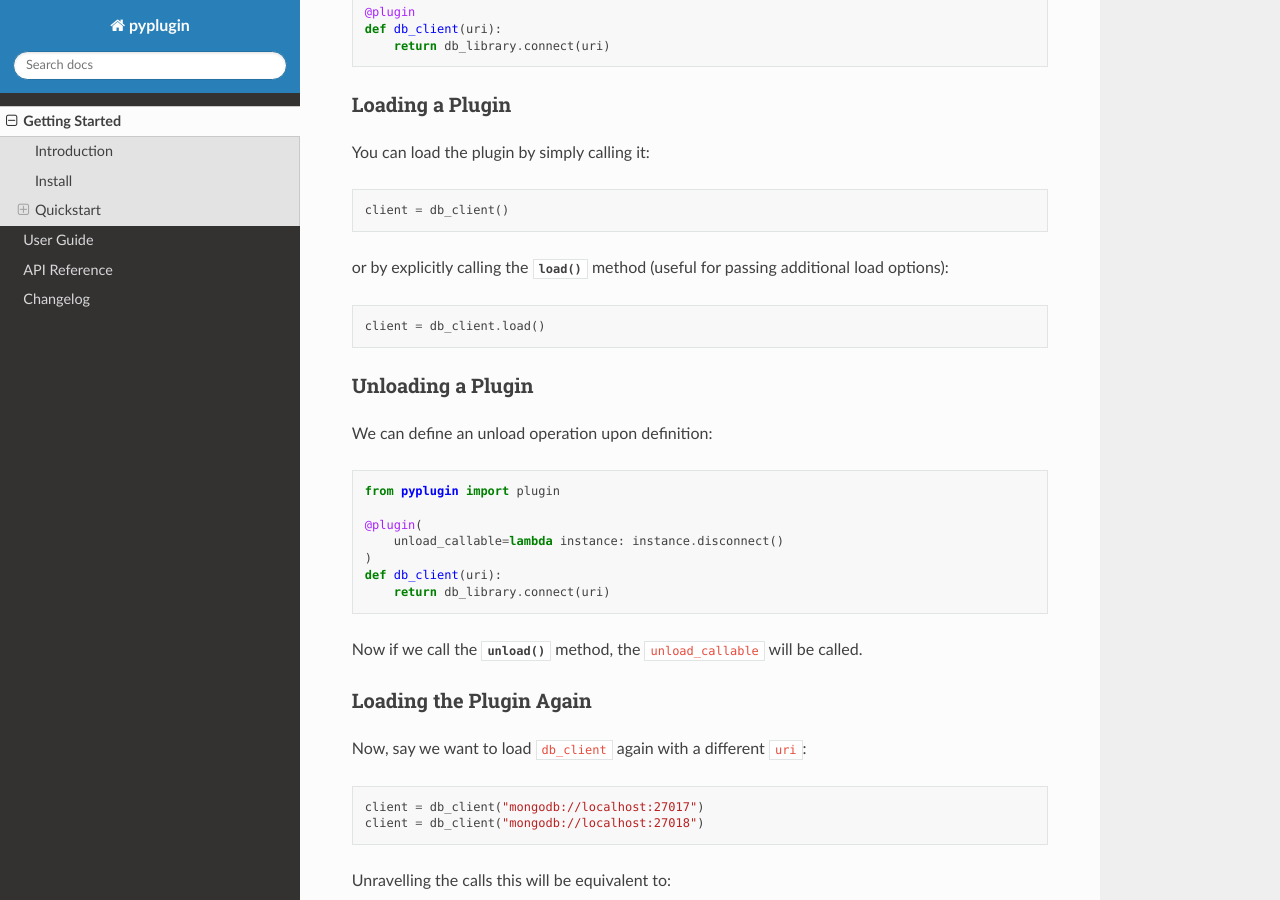
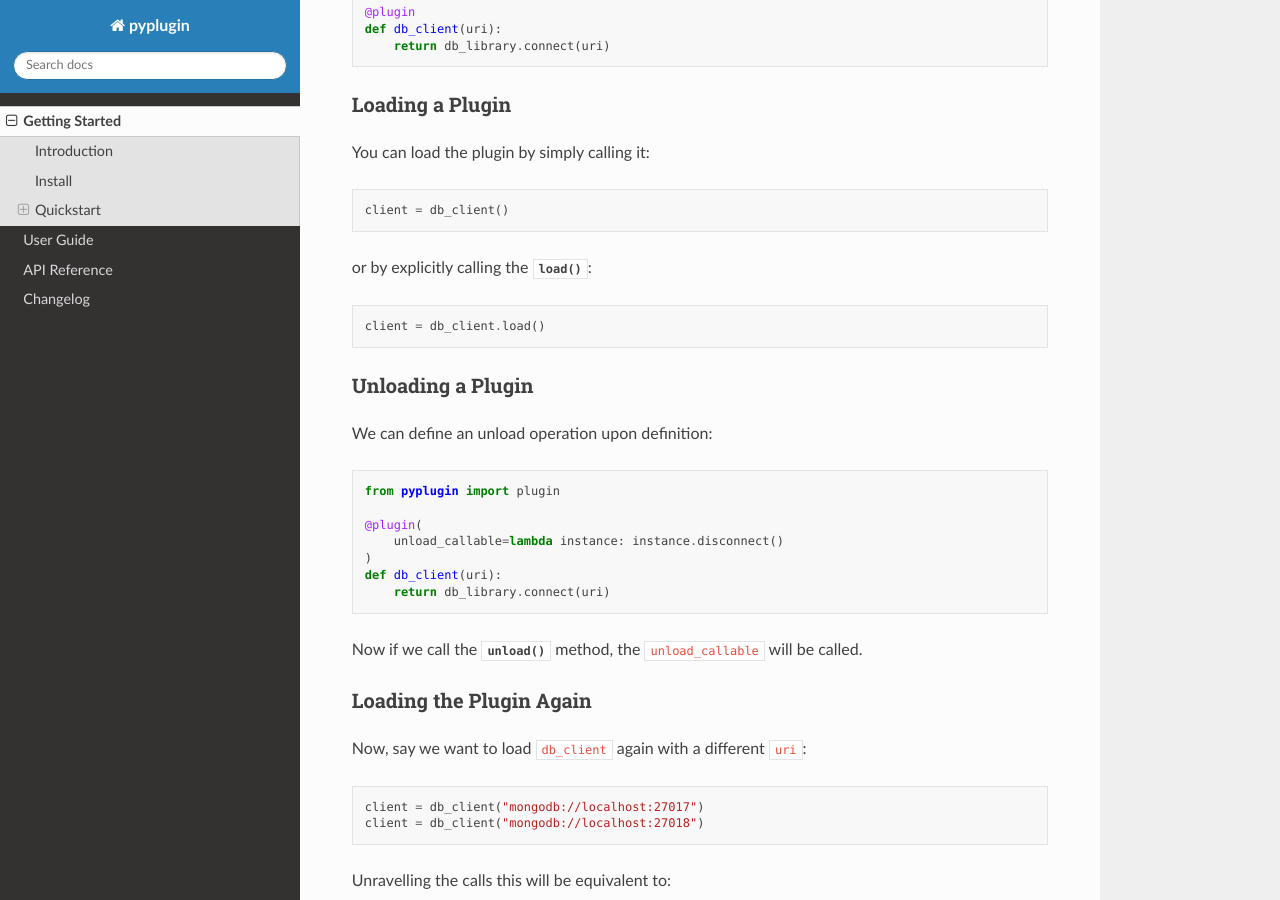
Before and after one commit to pyplugin/pyplugin, a Sphinx documentation site: the page built from docs/getting_started.rst, in a window 1280 px wide and 900 px high, scrolled down 962 px. Built offline with Sphinx 7.4.7 and the Read the Docs theme 2.0.0, drawn with Linux system fonts in a browser that asks for light colours.

Commit message:
doc: typo

```diff
--- a/docs/getting_started.rst
+++ b/docs/getting_started.rst
@@ -47,7 +47,7 @@ You can load the plugin by simply calling it::
 
     client = db_client()
 
-or by explicitly calling the :meth:`~pyplugin.base.Plugin.load` method (useful for passing additional load options)::
+or by explicitly calling the :meth:`~pyplugin.base.Plugin.load`::
 
     client = db_client.load()
 
```
